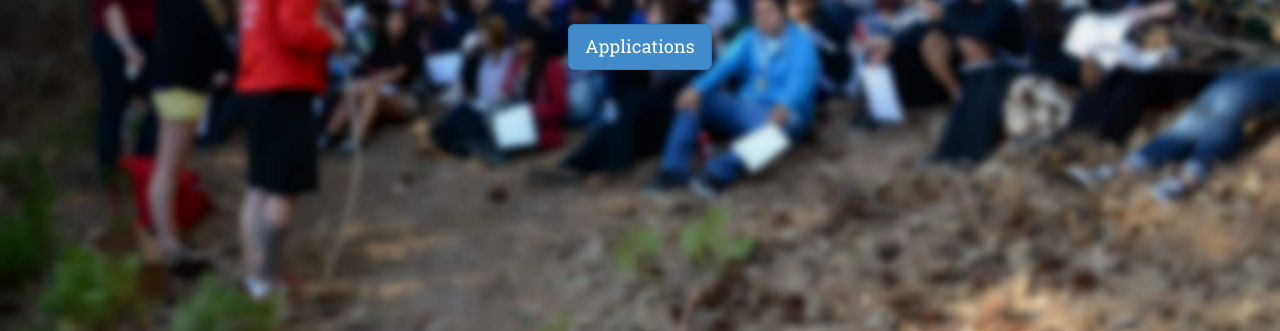
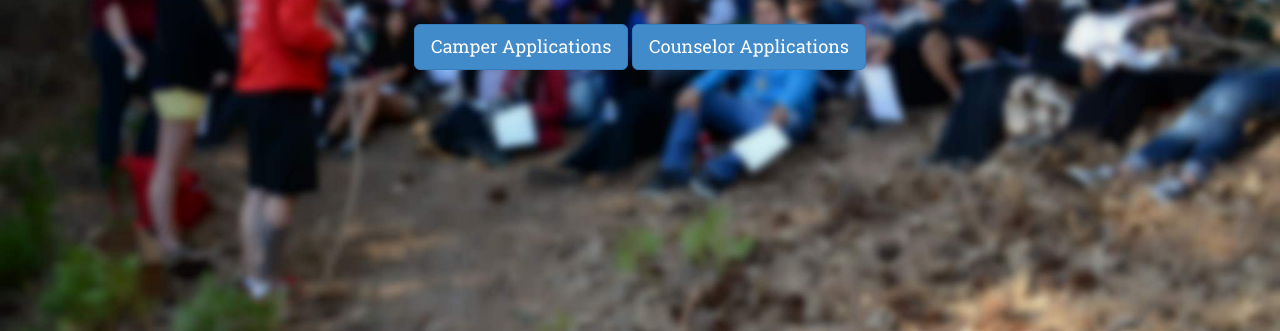
Before and after one commit to isaac-siegel/RYLA5280, a plain HTML site: page index.html in a window 1280 px wide. Shown: the part 466-797 px from the top of the page. Drawn offline with nearby package versions, Linux system fonts and the light colour scheme; a script that the page names is missing; a web font is replaced by a local one.

Commit message:
Update index.html

```diff
--- a/index.html
+++ b/index.html
@@ -558,8 +558,13 @@
     <div id="extra_space2"></br></br></div></br>
 
     <a id="fade5" href="https://forms.gle/GKbSAaK7sB68UfLA8" target="_blank">
-        <button type="button" class="btn btn-primary btn-lg">Applications</button>
+        <button type="button" class="btn btn-primary btn-lg">Camper Applications</button>
     </a>
+
+    <a id="fade5" href="https://forms.gle/GKbSAaK7sB68UfLA8" target="_blank">
+        <button type="button" class="btn btn-primary btn-lg">Counselor Applications</button>
+    </a>
+
     </div>
 </div>
 
```
